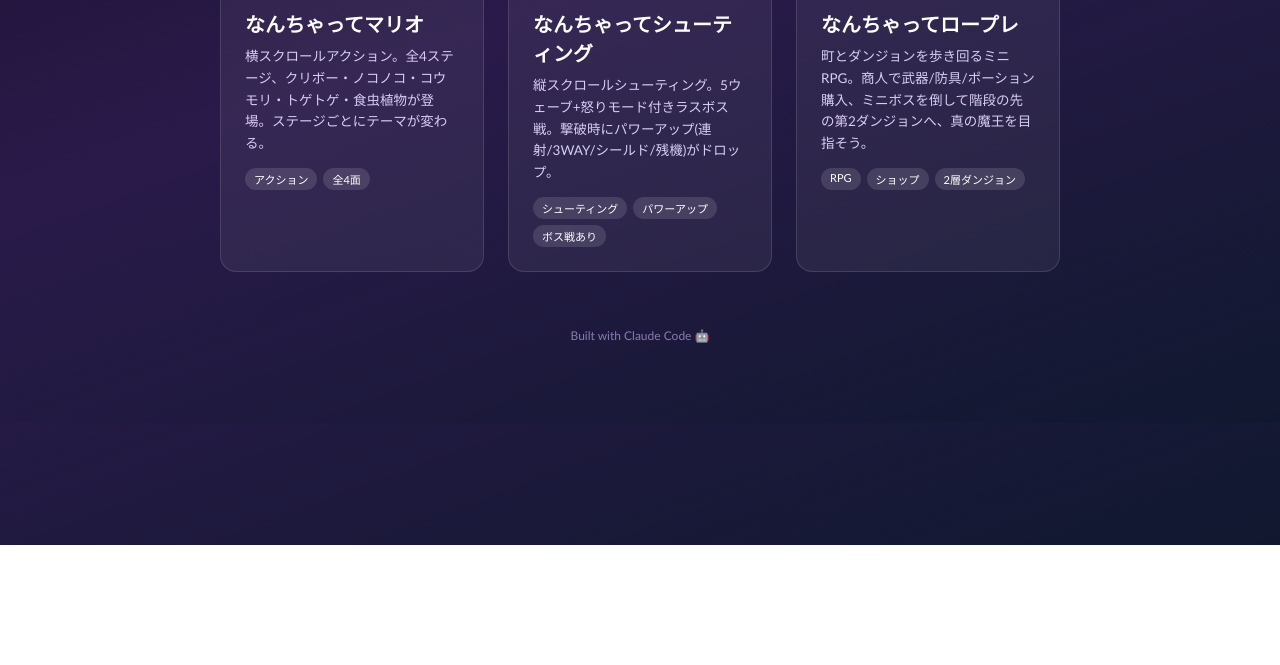
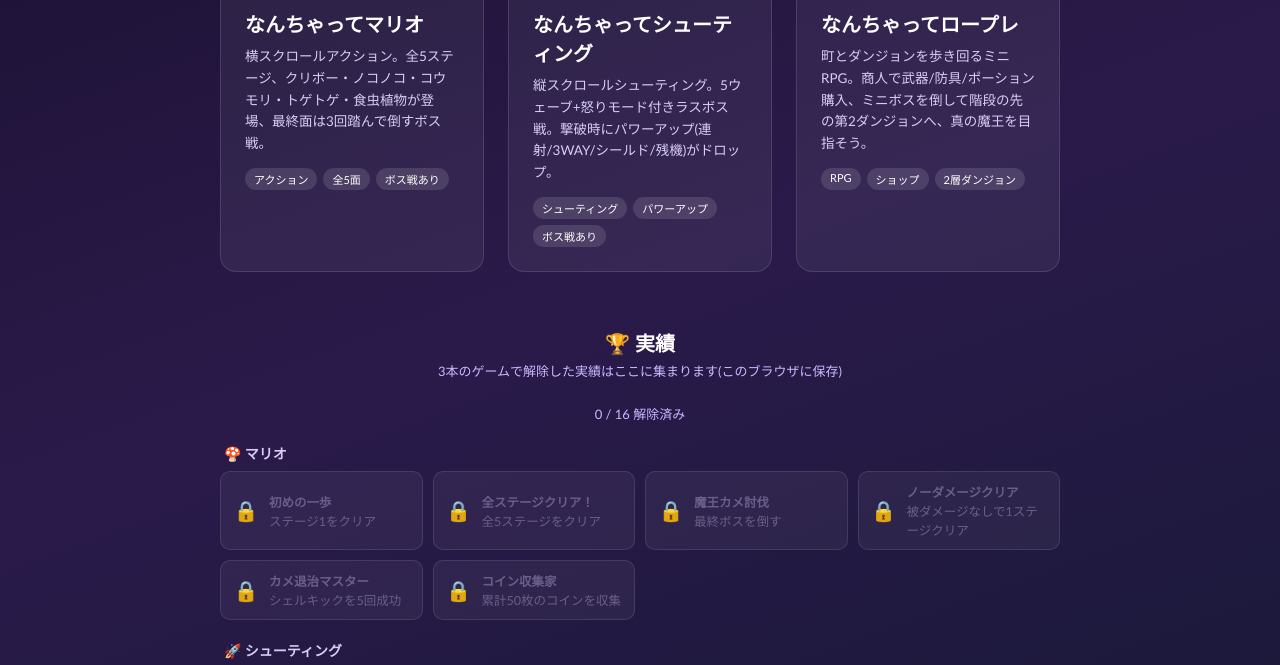
Before and after one commit to yasusi-1234/claude-games-hub, a plain HTML site: page index.html in a window 1280 px wide. Shown: the part 255-920 px from the top of the page. Before the commit the page ends 800 px from the top, so only its background shows below. Drawn offline with Linux system fonts and the light colour scheme.

Commit message:
Add achievements gallery
Reads the shared claudeGames_achievements localStorage key (same
origin as the three games) and shows all 16 achievements grouped by
game, locked/unlocked. Also updates the Mario card copy for the new
5th stage boss fight.

```diff
--- a/index.html
+++ b/index.html
@@ -85,6 +85,61 @@
     font-size: 12px;
   }
   footer a { color: #cbb8ff; }
+  h2.section {
+    font-size: 20px;
+    margin: 56px 0 4px;
+    text-align: center;
+  }
+  p.sectionSub {
+    text-align: center;
+    color: #cbb8ff;
+    font-size: 13px;
+    margin-top: 0;
+    margin-bottom: 24px;
+  }
+  .achGroup {
+    margin-bottom: 20px;
+  }
+  .achGroupTitle {
+    font-size: 14px;
+    font-weight: bold;
+    color: #d8cdf5;
+    margin-bottom: 8px;
+    padding-left: 4px;
+  }
+  .achGrid {
+    display: grid;
+    grid-template-columns: repeat(auto-fill, minmax(200px, 1fr));
+    gap: 10px;
+  }
+  .achBadge {
+    display: flex;
+    align-items: center;
+    gap: 10px;
+    background: rgba(255,255,255,0.05);
+    border: 1px solid rgba(255,255,255,0.1);
+    border-radius: 10px;
+    padding: 10px 12px;
+    font-size: 12.5px;
+  }
+  .achBadge.unlocked {
+    background: rgba(255,213,74,0.12);
+    border-color: rgba(255,213,74,0.35);
+  }
+  .achIcon {
+    font-size: 20px;
+    width: 26px;
+    text-align: center;
+    flex-shrink: 0;
+  }
+  .achBadge.locked { color: #6a5f8a; }
+  .achBadge.unlocked { color: #ffe9a8; }
+  .achCount {
+    text-align: center;
+    color: #cbb8ff;
+    font-size: 13px;
+    margin-bottom: 20px;
+  }
 </style>
 </head>
 <body>
@@ -96,8 +151,8 @@
     <a class="card" href="https://yasusi-1234.github.io/claude-make-mariohuu-game/">
       <span class="emoji">🍄</span>
       <h2>なんちゃってマリオ</h2>
-      <p>横スクロールアクション。全4ステージ、クリボー・ノコノコ・コウモリ・トゲトゲ・食虫植物が登場。ステージごとにテーマが変わる。</p>
-      <div class="tags"><span class="tag">アクション</span><span class="tag">全4面</span></div>
+      <p>横スクロールアクション。全5ステージ、クリボー・ノコノコ・コウモリ・トゲトゲ・食虫植物が登場、最終面は3回踏んで倒すボス戦。</p>
+      <div class="tags"><span class="tag">アクション</span><span class="tag">全5面</span><span class="tag">ボス戦あり</span></div>
     </a>
 
     <a class="card" href="https://yasusi-1234.github.io/claude-make-shooting-game/">
@@ -115,7 +170,70 @@
     </a>
   </div>
 
+  <h2 class="section">🏆 実績</h2>
+  <p class="sectionSub">3本のゲームで解除した実績はここに集まります(このブラウザに保存)</p>
+  <div id="achCount" class="achCount"></div>
+  <div id="achWrap"></div>
+
   <footer>Built with Claude Code 🤖</footer>
 </div>
+
+<script>
+const ACHIEVEMENT_LIST = [
+  { game: '🍄 マリオ', items: [
+    { id: 'mario_stage1', title: '初めの一歩', desc: 'ステージ1をクリア' },
+    { id: 'mario_allClear', title: '全ステージクリア！', desc: '全5ステージをクリア' },
+    { id: 'mario_bossDefeat', title: '魔王カメ討伐', desc: '最終ボスを倒す' },
+    { id: 'mario_noDamageStage', title: 'ノーダメージクリア', desc: '被ダメージなしで1ステージクリア' },
+    { id: 'mario_kicks5', title: 'カメ退治マスター', desc: 'シェルキックを5回成功' },
+    { id: 'mario_coins50', title: 'コイン収集家', desc: '累計50枚のコインを収集' },
+  ]},
+  { game: '🚀 シューティング', items: [
+    { id: 'shoot_firstWin', title: '初勝利', desc: 'WAVE 1をクリア' },
+    { id: 'shoot_bossDefeat', title: 'ボス撃破', desc: 'ラスボスを倒す' },
+    { id: 'shoot_enrageCalm', title: '怒りを鎮めし者', desc: '怒りモードのボスを撃破' },
+    { id: 'shoot_perfectWave', title: 'パーフェクトウェーブ', desc: '被弾なしで1ウェーブクリア' },
+    { id: 'shoot_powerup10', title: 'パワーアップマスター', desc: '累計10個のパワーアップを取得' },
+  ]},
+  { game: '⚔️ ロープレ', items: [
+    { id: 'rpg_firstKill', title: '冒険の始まり', desc: '初めて敵を倒す' },
+    { id: 'rpg_shopFriend', title: '商人と友達', desc: '商店で初めて買い物する' },
+    { id: 'rpg_dungeon2', title: '深部への扉', desc: '第2ダンジョンに到達' },
+    { id: 'rpg_level10', title: 'レベル10到達', desc: 'キャラクターがLv10になる' },
+    { id: 'rpg_trueHero', title: '真の勇者', desc: '真の魔王を倒す' },
+  ]},
+];
+
+function renderAchievements() {
+  let unlocked = {};
+  try { unlocked = JSON.parse(localStorage.getItem('claudeGames_achievements') || '{}'); } catch(e) {}
+  const total = ACHIEVEMENT_LIST.reduce((n,g) => n+g.items.length, 0);
+  const gotCount = ACHIEVEMENT_LIST.reduce((n,g) => n + g.items.filter(it => unlocked[it.id]).length, 0);
+  document.getElementById('achCount').textContent = gotCount + ' / ' + total + ' 解除済み';
+
+  const wrap = document.getElementById('achWrap');
+  wrap.innerHTML = '';
+  for (const group of ACHIEVEMENT_LIST) {
+    const g = document.createElement('div');
+    g.className = 'achGroup';
+    const title = document.createElement('div');
+    title.className = 'achGroupTitle';
+    title.textContent = group.game;
+    g.appendChild(title);
+    const grid = document.createElement('div');
+    grid.className = 'achGrid';
+    for (const it of group.items) {
+      const got = !!unlocked[it.id];
+      const badge = document.createElement('div');
+      badge.className = 'achBadge ' + (got ? 'unlocked' : 'locked');
+      badge.innerHTML = '<span class="achIcon">' + (got ? '🏆' : '🔒') + '</span><span><strong>' + it.title + '</strong><br>' + it.desc + '</span>';
+      grid.appendChild(badge);
+    }
+    g.appendChild(grid);
+    wrap.appendChild(g);
+  }
+}
+renderAchievements();
+</script>
 </body>
 </html>
```
